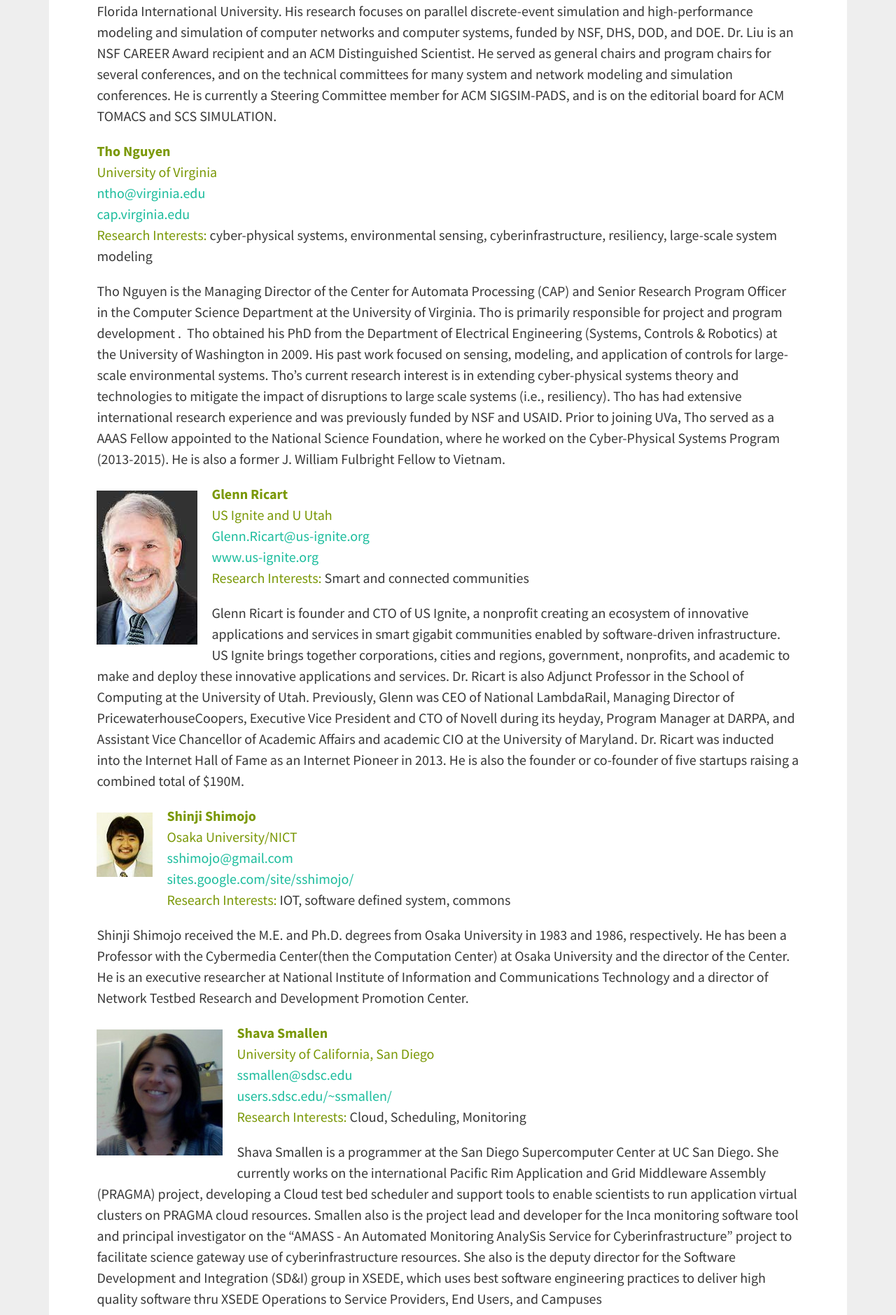
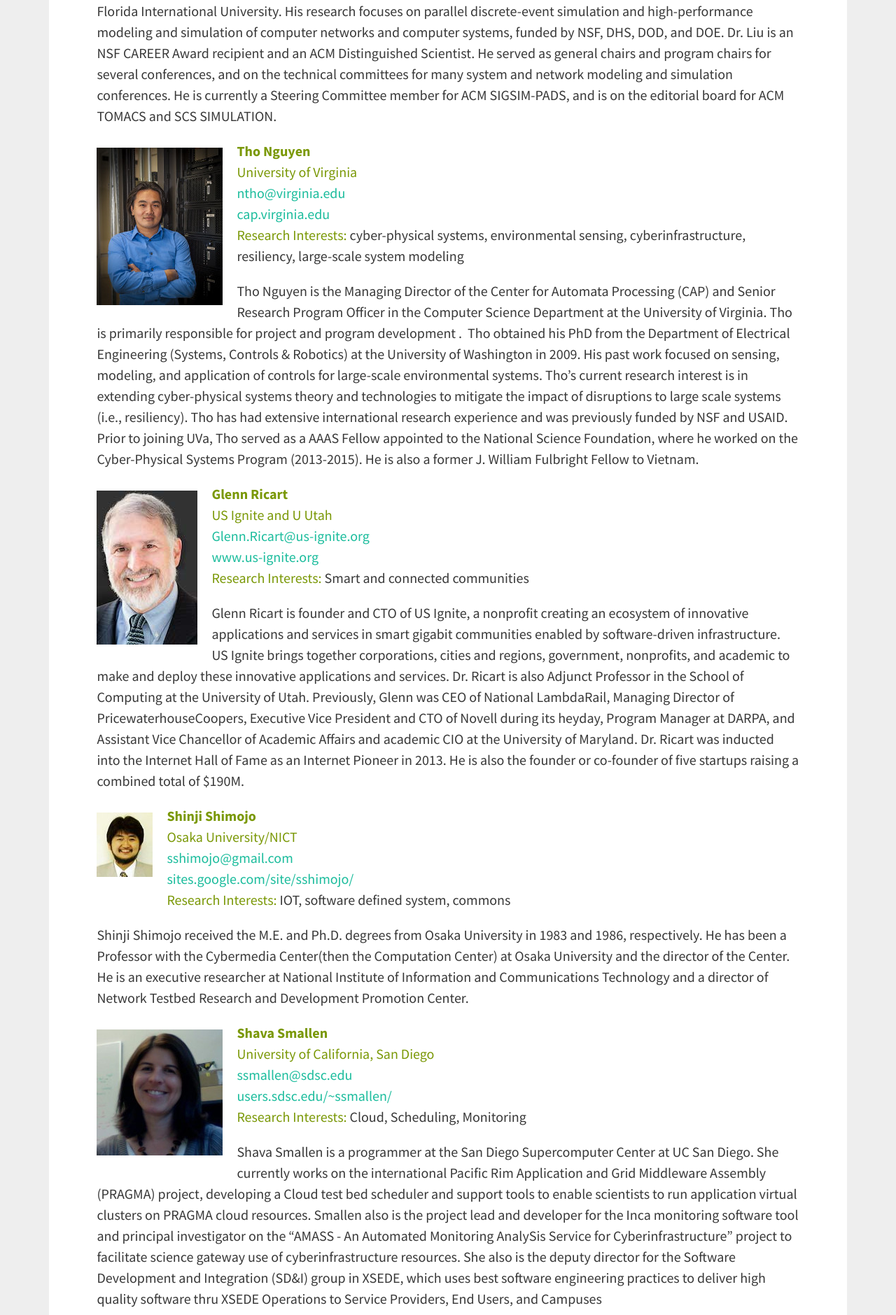
Before and after one commit to hmchou56/centra8, a Jekyll site: the page built from meetings.md, in a window 1280 px wide. Shown: the part 2885-4764 px from the top of the page at 70% size. Built offline with Jekyll 4.4.1, drawn with Linux system fonts in a browser that asks for light colours; nearby versions of some CDN libraries.

Commit message:
add new attendee pics

```diff
--- a/meetings.md
+++ b/meetings.md
@@ -73,6 +73,7 @@ Research Interests:</span> Modeling and simulation, computer networking, paralle
 
 Dr. Jason Liu is an Associate Professor at the School of Computing and Information Sciences at Florida International University. His research focuses on parallel discrete-event simulation and high-performance modeling and simulation of computer networks and computer systems, funded by NSF, DHS, DOD, and DOE. Dr. Liu is an NSF CAREER Award recipient and an ACM Distinguished Scientist. He served as general chairs and program chairs for several conferences, and on the technical committees for many  system and network modeling and simulation conferences. He is currently a Steering Committee member for ACM SIGSIM-PADS, and is on the editorial board for ACM TOMACS and SCS SIMULATION.
 
+<img src="/img/members/thonguyen.jpg" class="member-image">
 <span class="member-heading">
 <strong>Tho Nguyen</strong><br>
 University of Virginia<br>
@@ -142,6 +143,7 @@ Research Interests:</span> high performance computing, performance analysis, pow
 
 Valerie Taylor is the Senior Associate Dean of Academic Affairs in the Dwight Look College of Engineering and the Regents Professor and Royce E. Wisenbaker Professor in the Department of Computer Science and Engineering at Texas A&M University.  She is also the Executive Director of the Center for Minorities and People with Disabilities in IT (CMD-IT).  Dr. Taylor is an IEEE Fellow and has received numerous awards for distinguished research and leadership, including the 2001 IEEE Harriet B. Rigas Award for a woman with significant contributions in engineering education, the 2002 Outstanding Young Engineering Alumni from the University of California at Berkeley, the 2002 CRA Nico Habermann Award for increasing the diversity in computing, and the 2005 Tapia Achievement Award for Scientific Scholarship, Civic Science, and Diversifying Computing. Dr. Taylor earned her B.S. in Electrical and Computer Engineering and M.S. in Computer Engineering from Purdue University in 1985 and 1986, respectively, and a Ph.D. in Electrical Engineering and Computer Sciences from the University of California, Berkeley, in 1991.
 
+<img src="/img/members/ryanvrecenar.jpg" class="member-image">
 <span class="member-heading">
 <strong>Ryan Vrecenar</strong><br>
 Texas A and M University<br>
```
Also changed, not shown: img/members/ryanvrecenar.jpg (added), img/members/thonguyen.jpg (added).
